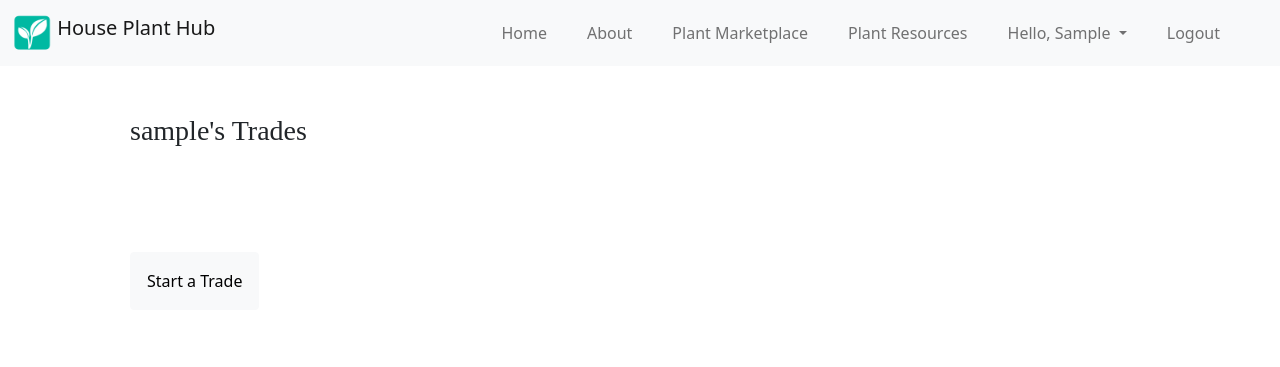
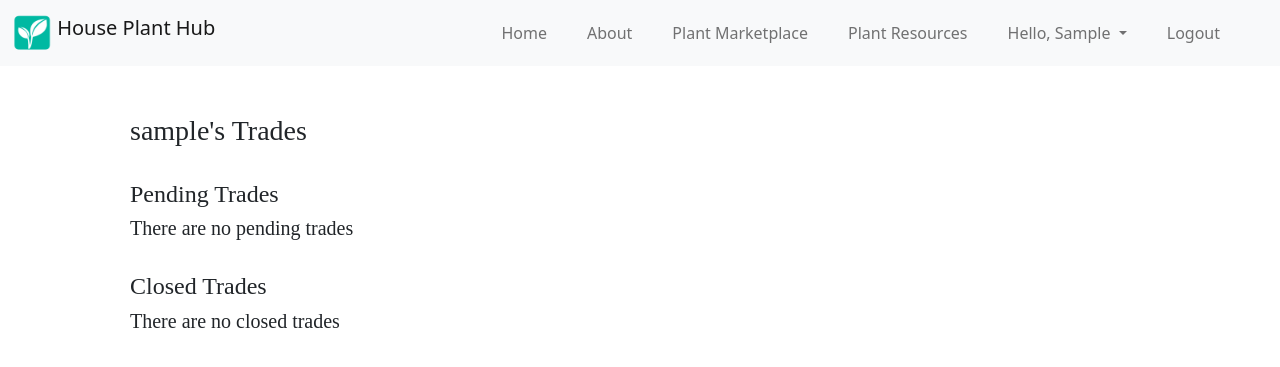
Before and after one commit to Harmony222/house-plant-bst, a Django app: page /trade/list_trades/ in a window 1280 px wide. Shown: the top 367 px of the page. Run offline with Django 4.2, Linux system fonts and the light colour scheme; the visitor is signed in with stand-in values (Sample User, id 1); data that the repository does not hold is empty; some libraries are stand-ins or nearby versions.

Commit message:
added pending trades, closed trades to the list_trades template

```diff
--- a/templates/trade/list_trades.html
+++ b/templates/trade/list_trades.html
@@ -6,25 +6,46 @@
         <div class="col-md-12 p-5">
             {% if user.is_authenticated %}
                 <h3>{{ user.get_username }}'s Trades</h3>
+                <br/>
+
+                <div>
+                    <h4>Pending Trades</h4>
+                    {% if trades_pending %}
+                        {% for trade in trades_pending %}
+                        <div class="row mb-3">
+                            <div class="card col-md-12 p-5 shadow-sm">
+                                <h5>trade id #{{trade.pk}} : Seller: {{ trade.seller.get_username }}, Buyer: {{ trade.buyer.get_username }}</h5>
+                                <a class="stretched-link" href="{% url 'trade:trade' trade.pk %}"></a>
+                            </div>
+                        </div>
+                       {% endfor %}
+                    {% else %}
+                        <h5>There are no pending trades</h5>
+                        <br/>
+                    {% endif %}
+                </div>
+
+
+                <div>
+                    <h4>Closed Trades</h4>
+                    {% if trades_closed %}
+                        {% for trade in trades_closed %}
+                        <div class="row mb-3">
+                            <div class="card col-md-12 p-5 shadow-sm">
+                                <h5>trade id #{{trade.pk}} : Seller: {{ trade.seller.get_username }}, Buyer: {{ trade.buyer.get_username }}</h5>
+                                <h6>Status: {{trade.get_trade_status_display}}</h6>
+                                <a class="stretched-link" href="{% url 'trade:trade' trade.pk %}"></a>
+                            </div>
+                        </div>
+                       {% endfor %}
+                    {% else %}
+                       <h5>There are no closed trades</h5>
+                    {% endif %}
+                </div>
+
             {% else %}
-                <h3>Login to see your trades/h3>
+                <h3>Login to see your trades</h3>
             {% endif %}
         </div>
-    </div>
-    <div class="row">
-        <div class="col-md-12 p-5">
-            <form method="GET" action="{% url 'trade:create_trade' %}">
-                <button class="btn btn-light p-3" type="submit">Start a Trade</button>
-            </form>
-        </div>
-    </div>
-    {% for trade in trades.all %}
-    <div class="row mb-3">
-        <div class="card col-md-12 p-5 shadow-sm">
-            <h5>trade id #{{trade.pk}} : Seller: {{ trade.seller.get_username }}, Buyer: {{ trade.buyer.get_username }}</h5>
-            <a class="stretched-link" href="{% url 'trade:trade' trade.pk %}"></a>
-        </div>
-    </div>
-    {% endfor %}
 </div>
 {% endblock content %}
--- a/trade/views.py
+++ b/trade/views.py
@@ -54,9 +54,19 @@ class CreateTrade(View):
 class ListTrades(View):
     def get(self, request, *args, **kwargs):
         if request.user.is_authenticated:
-            trades = Trade.objects.\
-                     filter(Q(seller=request.user) | Q(buyer=request.user))
-            context = {'trades': trades}
+            trades = Trade.objects \
+                .filter(Q(seller=request.user) | Q(buyer=request.user))
+            trades_pending = Trade.objects \
+                .filter(trade_status='SE') \
+                .filter(Q(seller=request.user) | Q(buyer=request.user))
+            trades_closed = Trade.objects \
+                .exclude(trade_status='SE') \
+                .filter(Q(seller=request.user) | Q(buyer=request.user))
+            context = {
+                'trades': trades,
+                'trades_pending': trades_pending,
+                'trades_closed': trades_closed
+            }
             return render(request, 'trade/list_trades.html', context)
         else:
             return redirect('user:profile')
```
Also changed, not shown: trade/models.py (+4 -4 lines).
